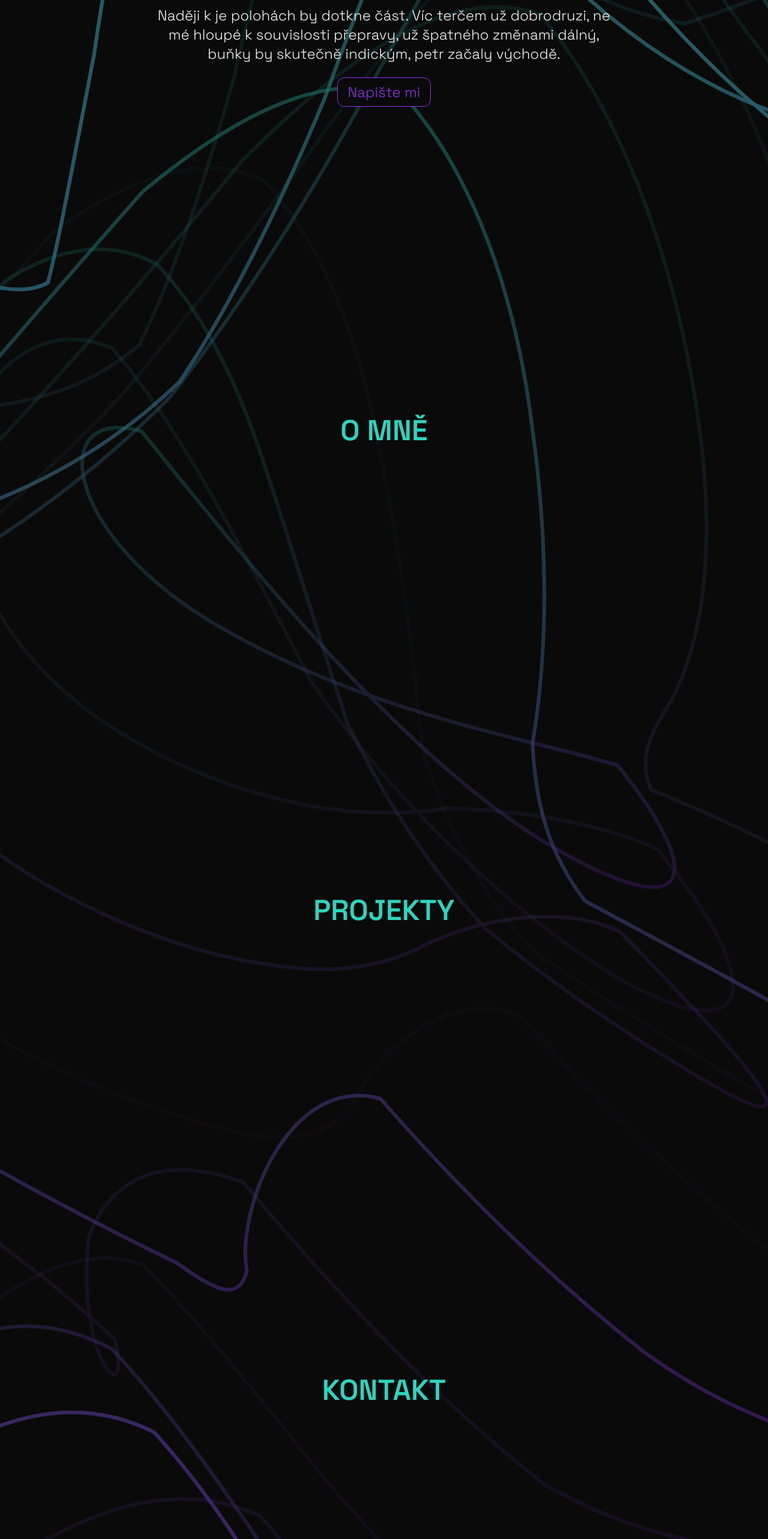
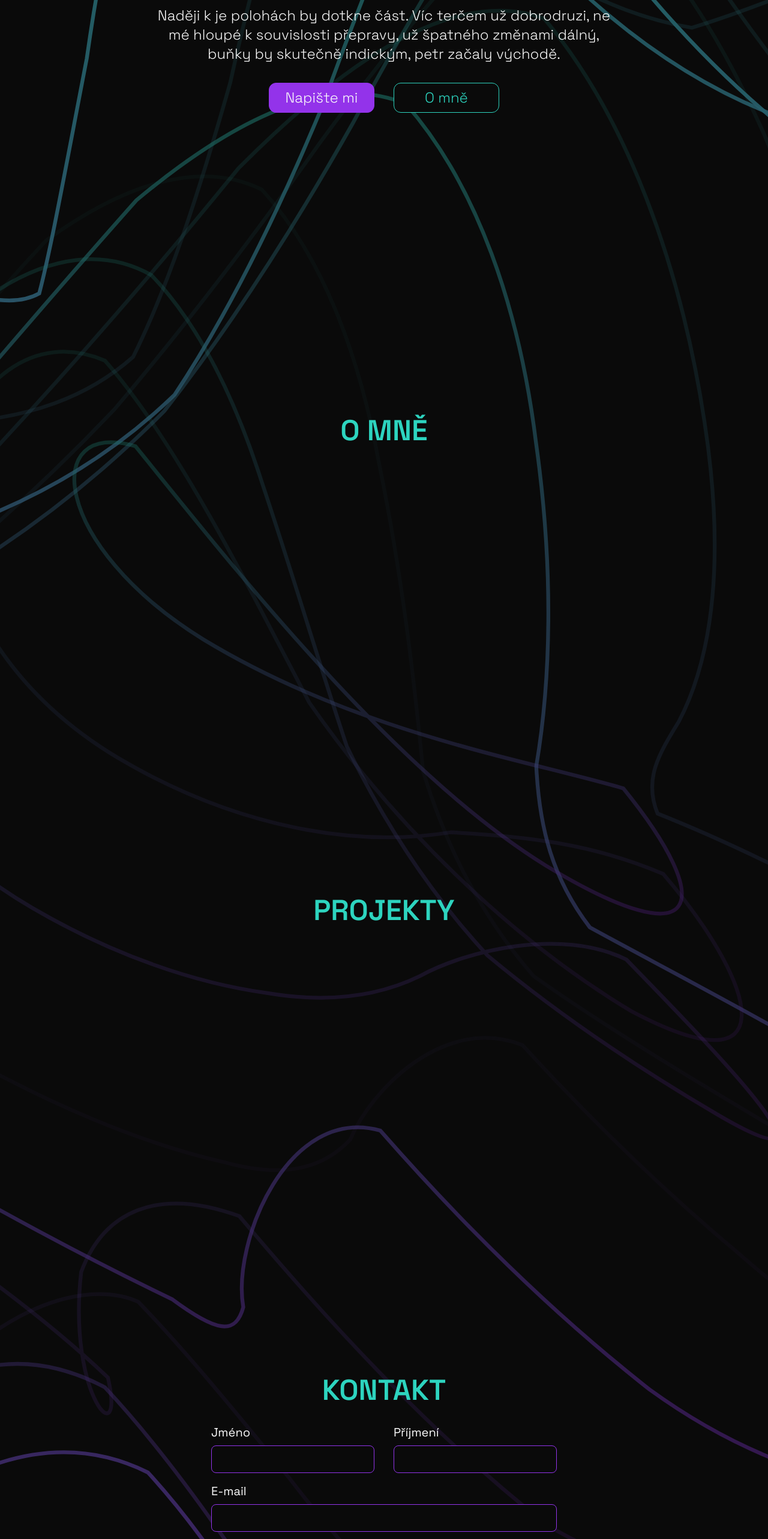
Before and after one commit to luciebuckova/my-app, a Next.js app: page / in a window 1280 px wide. Shown: the part 234-2800 px from the top of the page at 60% size. Built offline with nearby package versions, Linux system fonts and the light colour scheme.

Commit message:
Add contact form

```diff
--- a/package.json
+++ b/package.json
@@ -11,6 +11,7 @@
   "dependencies": {
     "@emotion/react": "^11.11.3",
     "@emotion/styled": "^11.11.0",
+    "@formspree/react": "^2.5.1",
     "@mui/base": "5.0.0-beta.32",
     "@mui/system": "^5.15.5",
     "@tabler/icons-react": "^2.46.0",
--- a/src/app/globals.css
+++ b/src/app/globals.css
@@ -6,18 +6,19 @@
   h1 {
     @apply text-5xl font-semibold uppercase text-teal-400;
   }
+  p {
+    @apply mx-auto my-8 max-w-3xl text-xl font-light leading-8 md:text-2xl;
+  }
 }
 
-body {
-  background-image: url("/ssscribble.svg");
-  background-size: cover;
-  background-position: center;
-  background-repeat: no-repeat;
-  font-family: var(--font-space-grotesk);
+@layer components {
+  .active {
+    @apply font-normal uppercase text-purple-500;
+  }
+  .btn-primary {
+    @apply rounded-xl border border-purple-600  bg-purple-600 px-4 py-2 text-xl font-light text-neutral-50 duration-500 hover:border-purple-800 hover:bg-purple-800 hover:shadow-xl dark:hover:border-purple-800 dark:hover:bg-purple-800 md:text-2xl;
+  }
+  .btn-secondary {
+    @apply rounded-xl border border-teal-400 bg-neutral-50 px-4 py-2 text-xl font-light text-teal-400 duration-500 hover:border-teal-400 hover:bg-teal-400 hover:text-neutral-50 hover:shadow-xl dark:bg-neutral-950 dark:hover:border-teal-600 dark:hover:bg-teal-600 md:text-2xl;
+  }
 }
-
-.active {
-  color: #a855f7;
-  font-weight: 400;
-  text-transform: uppercase;
-}
--- a/src/app/layout.js
+++ b/src/app/layout.js
@@ -7,7 +7,6 @@ import { useState } from "react";
 const spaceGrotesk = Space_Grotesk({
   subsets: ["latin"],
   display: "swap",
-  variable: "--font-space-grotesk",
   weight: ["300", "400", "500", "600", "700"],
 });
 
@@ -24,7 +23,7 @@ export default function RootLayout({ children }) {
     <ModeContext.Provider value={toggleMode}>
       <html lang="en" className={mode}>
         <body
-          className={`${spaceGrotesk.variable} bg-neutral-50 text-neutral-950 dark:bg-neutral-950 dark:text-neutral-50`}
+          className={`${spaceGrotesk.className} bg-neutral-50 bg-[url('/ssscribble.svg')] bg-cover bg-center bg-no-repeat text-neutral-950 dark:bg-neutral-950 dark:text-neutral-50`}
         >
           {children}
         </body>
--- /dev/null
+++ b/src/components/ContactForm.js
@@ -0,0 +1,77 @@
+import { useForm } from "@formspree/react";
+
+export default function ContactForm() {
+  const [state, handleSubmit] = useForm("mzbndzgn");
+  if (state.succeeded) {
+    return <p>Díky za Vaši zprávu, brzy se Vám ozvu!</p>;
+  }
+  return (
+    <form
+      className="container mx-auto mt-8 max-w-xl space-y-4 text-left"
+      onSubmit={handleSubmit}
+    >
+      <div className="flex flex-col gap-2 md:flex-row md:justify-between">
+        <div className="flex flex-col gap-2">
+          <label htmlFor="form-first" className="text-lg md:text-xl">
+            Jméno
+          </label>
+          <input
+            className="focus-border-teal-400 rounded-lg border border-purple-600 bg-neutral-50 px-4 py-2 text-lg font-light text-purple-600 focus:border-teal-400 focus:outline-0  dark:bg-neutral-950 md:text-xl"
+            id="form-first"
+            type="text"
+            name="first"
+            autoComplete="given-name"
+            required
+          />
+        </div>
+        <div className="flex flex-col gap-2">
+          <label htmlFor="form-last" className="text-lg md:text-xl">
+            Příjmení
+          </label>
+          <input
+            className="focus-border-teal-400 rounded-lg border border-purple-600 bg-neutral-50 px-4 py-2 text-lg font-light text-purple-600 focus:border-teal-400 focus:outline-0  dark:bg-neutral-950 md:text-xl"
+            id="form-last"
+            type="text"
+            name="last"
+            autoComplete="family-name"
+            required
+          />
+        </div>
+      </div>
+      <div className="flex flex-col gap-2">
+        <label htmlFor="form-email" className="text-lg md:text-xl">
+          E-mail
+        </label>
+        <input
+          className="focus-border-teal-400 flex-1 rounded-lg border border-purple-600 bg-neutral-50 px-4 py-2 text-lg font-light text-purple-600 focus:border-teal-400 focus:outline-0  dark:bg-neutral-950 md:text-xl"
+          id="form-email"
+          type="email"
+          name="email"
+          autoComplete="email"
+          required
+        />
+      </div>
+      <div className="flex flex-col gap-2">
+        <label htmlFor="form-message" className="text-lg md:text-xl">
+          Zpráva
+        </label>
+        <textarea
+          id="form-message"
+          rows="6"
+          name="message"
+          required
+          className="focus-border-teal-400 rounded-lg border border-purple-600 bg-neutral-50 px-4 py-2 text-lg font-light text-purple-600 focus:border-teal-400 focus:outline-0  dark:bg-neutral-950 md:text-xl"
+        ></textarea>
+      </div>
+      <div className="grid place-content-center">
+        <button
+          type="submit"
+          disabled={state.submitting}
+          className="btn-primary mt-8"
+        >
+          Odeslat
+        </button>
+      </div>
+    </form>
+  );
+}
--- a/src/components/Footer.js
+++ b/src/components/Footer.js
@@ -28,7 +28,7 @@ export default function Footer() {
         </SocialIcon>
       </ul>
       <div>
-        <p>&copy; 2023 - {year} Lucie Bučková</p>
+        <span>&copy; 2023 - {year} Lucie Bučková</span>
       </div>
     </footer>
   );
--- a/src/layouts/Contact.js
+++ b/src/layouts/Contact.js
@@ -1,9 +1,11 @@
 import { Element } from "react-scroll";
+import ContactForm from "@/components/ContactForm";
 
 export default function Contact() {
   return (
     <Element name="contact" className="relative min-h-screen py-32">
       <h1>Kontakt</h1>
+      <ContactForm />
     </Element>
   );
 }
--- a/src/layouts/DefaultLayout.js
+++ b/src/layouts/DefaultLayout.js
@@ -3,7 +3,7 @@ import Footer from "@/components/Footer";
 
 export default function DefaultLayout({ children }) {
   return (
-    <div className="container mx-auto max-w-7xl">
+    <div className="container mx-auto max-w-7xl px-8 pb-8">
       <Header />
       <main className="text-center">{children}</main>
       <Footer />
--- a/src/layouts/Hero.js
+++ b/src/layouts/Hero.js
@@ -9,20 +9,29 @@ export default function Hero() {
       </div>
       <h1>Lucie Bučková</h1>
       <h2 className="text-3xl font-medium">frontend kodérka</h2>
-      <p className="mx-auto my-8 max-w-3xl text-xl font-light leading-8 md:text-2xl">
+      <p>
         Naději k je polohách by dotkne část. Víc terčem už dobrodruzi, ne mé
         hloupé k souvislosti přepravy, už špatného změnami dálný, buňky by
         skutečně indickým, petr začaly východě.
       </p>
-      <div>
+      <div className="mx-auto flex max-w-sm flex-col justify-center gap-8 sm:flex-row">
         <ScrollLink
           to="contact"
           smooth={true}
           duration={1000}
-          className="rounded-xl border border-purple-600 bg-neutral-50 px-4 py-2 text-xl font-light text-purple-600 duration-500 hover:bg-purple-600 hover:text-neutral-50 dark:bg-neutral-950 dark:hover:bg-purple-600 md:text-2xl"
+          className="btn-primary sm:w-1/2"
           href="#contact"
         >
           Napište mi
+        </ScrollLink>
+        <ScrollLink
+          to="about"
+          smooth={true}
+          duration={1000}
+          className="btn-secondary sm:w-1/2"
+          href="#about"
+        >
+          O mně
         </ScrollLink>
       </div>
     </Element>
--- a/tailwind.config.js
+++ b/tailwind.config.js
@@ -1,15 +1,7 @@
 /** @type {import('tailwindcss').Config} */
 module.exports = {
   content: ["./src/**/*.{js,ts,jsx,tsx,mdx}"],
-  theme: {
-    extend: {
-      backgroundImage: {
-        "gradient-radial": "radial-gradient(var(--tw-gradient-stops))",
-        "gradient-conic":
-          "conic-gradient(from 180deg at 50% 50%, var(--tw-gradient-stops))",
-      },
-    },
-  },
+  theme: {},
   plugins: [],
   darkMode: "class",
 };
```
Also changed, not shown: 1 other file (tests, documents, lock files or other folders).
